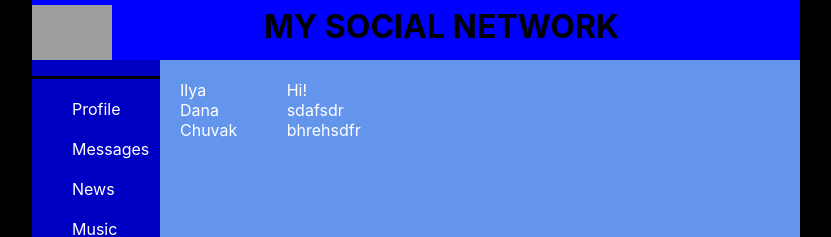
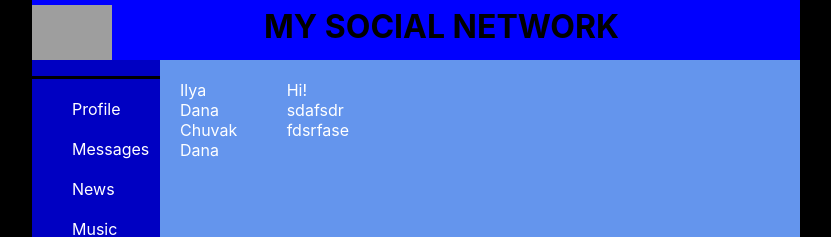
Before and after one commit to GHOSTofTIME0/1-st-react-project1, a React (Create React App) app: page /dialogs in a window 1280 px wide. Shown: the top 237 px of the page, without its empty margins (224-1055 px from the left). Built offline with nearby package versions, Linux system fonts and the light colour scheme; grey boxes are pictures that could not be loaded.

Commit message:
Изменил диалоги и сообщения под map

```diff
--- a/src/componetns/Dialogs/DIalogItem/DialogItem.jsx
+++ b/src/componetns/Dialogs/DIalogItem/DialogItem.jsx
@@ -4,7 +4,7 @@ import { NavLink } from "react-router-dom";
 
 const DialogItem = (props) => {
     return (
-        <div className="dialog"><NavLink to={"/dialogs/" + props.id}>{props.children}</NavLink></div >
+        <div className="dialog"><NavLink to={"/dialogs/" + props.dialog.id}>{props.dialog.name}</NavLink></div >
     )
 }
 
--- a/src/componetns/Dialogs/Dialogs.jsx
+++ b/src/componetns/Dialogs/Dialogs.jsx
@@ -1,25 +1,56 @@
-import React from "react";
+import React, { useState } from "react";
 import "./Dialogs.css";
 import { NavLink } from "react-router-dom";
 import DialogItem from "./DIalogItem/DialogItem";
 import MessageItem from "./MessageItem/MessageItem";
 
 const Dialogs = (props) => {
+
+    const [dialogsData, setDialogs] = useState([
+        { id: 1, name: "Ilya" },
+        { id: 2, name: "Dana" },
+        { id: 3, name: "Chuvak" },
+        { id: 2, name: "Dana" },
+    ])
+
+    let messagesData = [
+        { id: 1, message: "Hi!" },
+        { id: 2, message: "sdafsdr" },
+        { id: 3, message: "fdsrfase" },
+    ]
+
     return (
         <div className="dialogsBlock">
+
             <div className="dialogsItems">
+                {
+                    dialogsData.length !== 0
+                        ?
+                        dialogsData.map(dialog =>
+                            <DialogItem dialog={dialog} />
+                        )
+                        : <div>Пустота</div>
+                }
+            </div>
 
-                <DialogItem id="1">Ilya</DialogItem>
-                <DialogItem id="2">Dana</DialogItem>
-                <DialogItem id="3">Chuvak</DialogItem>
+            <div className="messages">
+
+
+                {messagesData.length !== 0
+                    ?
+                    messagesData.map(message =>
+                        <MessageItem message={message} />
+                    )
+
+                    : <div>пустота</div>
+                }
             </div>
-            <div className="messages">
-                <MessageItem text="Hi!" />
-                <MessageItem text="sdafsdr" />
-                <MessageItem text="bhrehsdfr" />
-            </div>
-        </div>
+        </div >
     )
 }
 
 export default Dialogs;
+
+{/* <DialogItem name={dialogsData[0].name} id={dialogsData[0].id}></DialogItem>
+                <DialogItem id={dialogsData[1].id} name={dialogsData[1].name}></DialogItem>
+            <DialogItem id={dialogsData[2].id} name={dialogsData[2].name}></DialogItem> */}
--- a/src/componetns/Dialogs/MessageItem/MessageItem.jsx
+++ b/src/componetns/Dialogs/MessageItem/MessageItem.jsx
@@ -3,7 +3,7 @@ import "./MessageItem.css";
 
 const MessageItem = (props) => {
     return (
-        <div className="message">{props.text}</div>
+        <div className="message">{props.message.message}</div>
     )
 }
 
--- a/src/componetns/Profile/MyPosts/MyPosts.jsx
+++ b/src/componetns/Profile/MyPosts/MyPosts.jsx
@@ -29,8 +29,7 @@ const MyPosts = () => {
         <PostForm create={createPost} />
         {posts.length !== 0
             ? <div className="profilePosts">
-                {/* <Post body="Lorem ipsum dolor sit amet, consectetur adipiscing elit, " likesCount="3" />
-                <Post body="Текст" likesCount="23" /> */}
+
                 {posts.map(post =>
                     <Post post={post} key={Date.now} remove={removePost} />
                 )}
```
